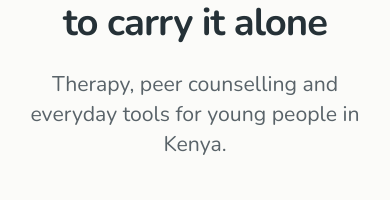
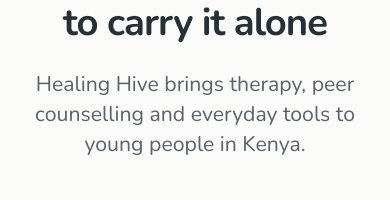
Before and after one commit to KathFK1234/Healing-Hive, a React (Vite) app in the folder client/: page / in a window 390 px wide. Shown: the part 446-646 px from the top of the page. Built offline with nearby package versions, Linux system fonts and the light colour scheme; no server answers.

Commit message:
Name Healing Hive in the landing page's opening text
Phones under 480 px now show only the logo mark in the public header (#185), so the opening line under the heading names the site: "Healing Hive brings therapy, peer counselling and everyday tools to young people in Kenya."

Fixes #195

```diff
--- a/client/src/pages/LandingPage.jsx
+++ b/client/src/pages/LandingPage.jsx
@@ -30,7 +30,7 @@ const LandingPage = () => {
         <p className="mb-6 font-semibold text-primary">St;ll Here. Your story isn't over.</p>
         <h1 className="text-4xl sm:text-6xl">You don't have to carry it alone</h1>
         <p className="mx-auto mt-6 max-w-xl text-xl text-muted-foreground">
-          Therapy, peer counselling and everyday tools for young people in Kenya.
+          Healing Hive brings therapy, peer counselling and everyday tools to young people in Kenya.
         </p>
         <div className="mt-10 flex flex-wrap justify-center gap-4">
           <Button to="/signup" size="lg">Get started free</Button>
```
